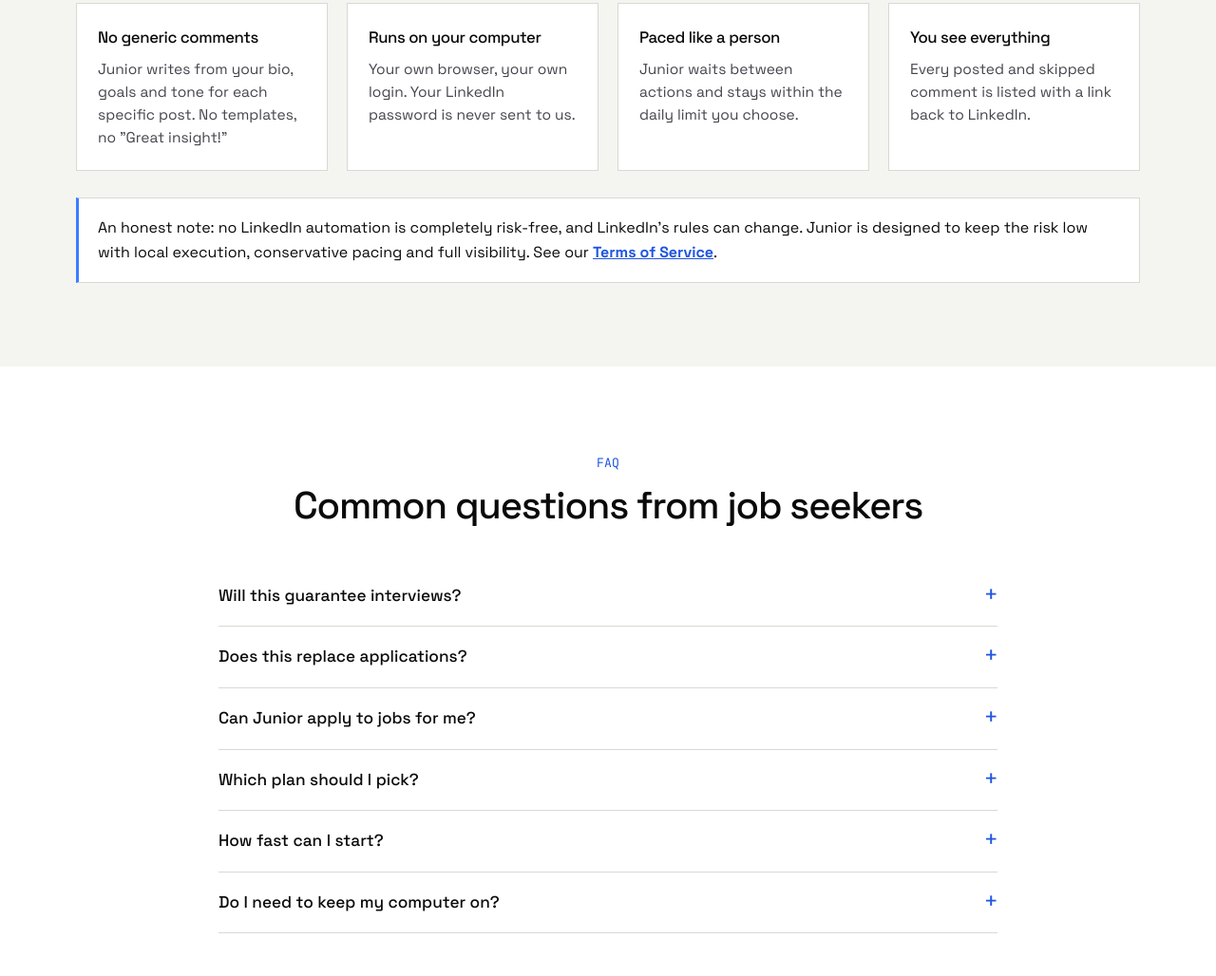
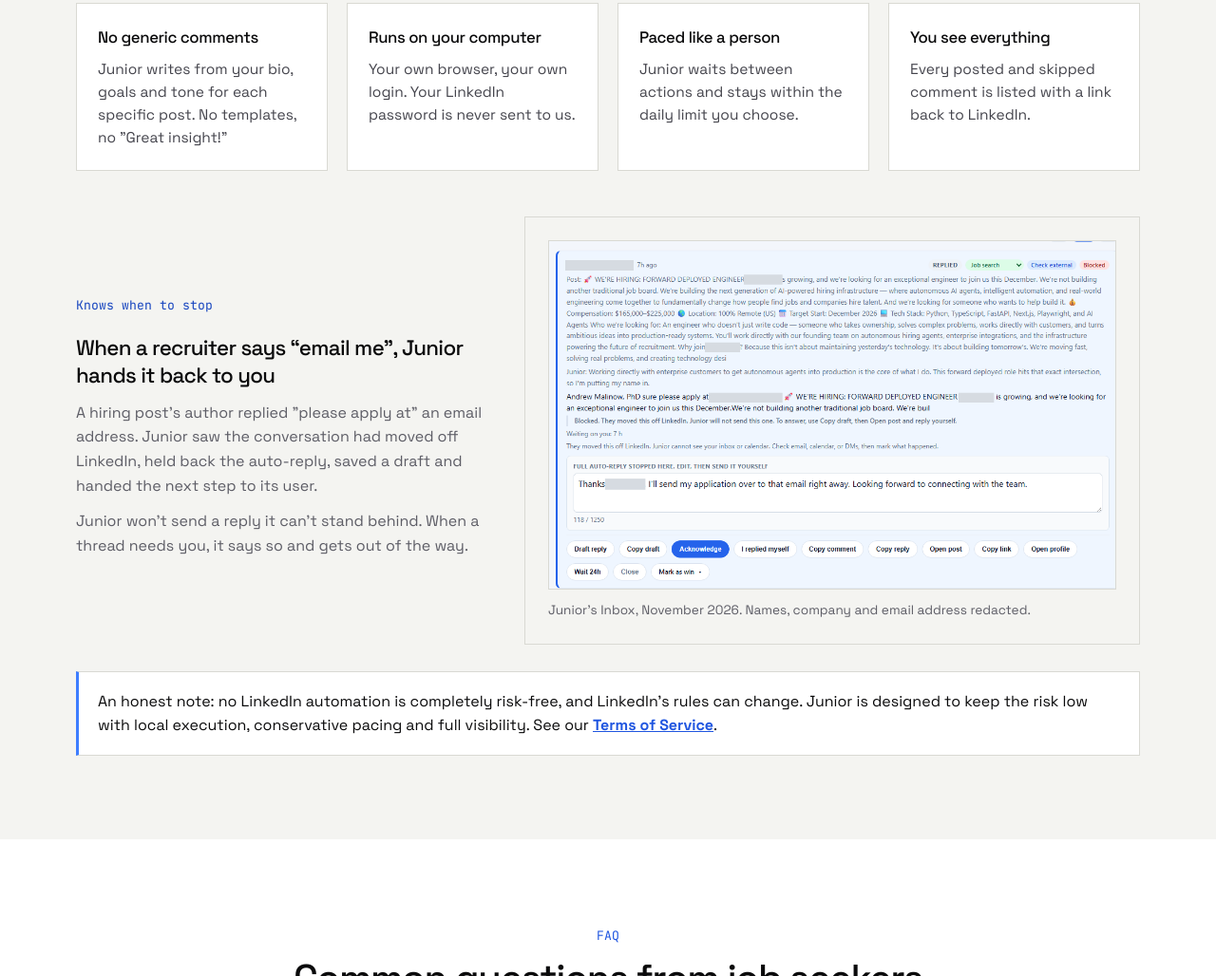
Before and after one commit to Andrew-AI-JR/heyjunior-website, a plain HTML site: page job-search.html in a window 1280 px wide. Shown: the part 5409-6437 px from the top of the page at 95% size. Drawn offline with Linux system fonts and the light colour scheme; no server answers.

Commit message:
Add "Knows when to stop" Inbox proof to the homepage and job-search page
A real Inbox card from Junior 3.2: the post author moved the conversation to
email, so Junior blocked the auto-reply, kept an editable draft and handed
the next step back. Names, company and email address are redacted, and the
internal review label is cropped out. Image opens full size on click.

Co-Authored-By: Claude Opus 5.5 <noreply@anthropic.com>

```diff
--- a/css/home.css
+++ b/css/home.css
@@ -263,6 +263,14 @@
     .hj .hj-tab { flex: 1 1 auto; padding: 10px 12px; }
 }
 
+/* "Knows when to stop": copy beside a redacted Inbox screenshot. */
+.hj .hj-handoff { display: grid; grid-template-columns: 0.8fr 1.2fr; gap: 40px; align-items: center; margin-top: 48px; }
+.hj .hj-handoff-copy h3 { margin: 8px 0 12px; font-size: 1.4rem; line-height: 1.3; }
+.hj .hj-handoff-copy p { color: var(--hj-slate); line-height: 1.6; margin: 0 0 12px; }
+@media (max-width: 980px) {
+    .hj .hj-handoff { grid-template-columns: 1fr; gap: 24px; }
+}
+
 /* What's new: a short hero and a list of releases. */
 .hj .hj-hero-compact { padding: 140px 0 56px; }
 .hj .hj-hero-compact .hj-hero-sub { max-width: 720px; }
--- a/job-search.html
+++ b/job-search.html
@@ -13,7 +13,7 @@
     <title>Junior for Job Seekers - Get noticed by hiring managers on LinkedIn</title>
     <link rel="canonical" href="https://heyjunior.ai/job-search.html">
     <link rel="stylesheet" href="css/styles.css?v=20261005-cro">
-    <link rel="stylesheet" href="css/home.css?v=20261109-33">
+    <link rel="stylesheet" href="css/home.css?v=20261124-handoff">
     <link rel="preconnect" href="https://fonts.googleapis.com">
     <link rel="preconnect" href="https://fonts.gstatic.com" crossorigin>
     <script defer src="js/analytics.js?v=20261005-pii"></script>
@@ -245,6 +245,18 @@
                         <p>Every posted and skipped comment is listed with a link back to LinkedIn.</p>
                     </div>
                 </div>
+                <div class="hj-handoff">
+                    <div class="hj-handoff-copy">
+                        <span class="hj-kicker">Knows when to stop</span>
+                        <h3>When a recruiter says “email me”, Junior hands it back to you</h3>
+                        <p>A hiring post's author replied "please apply at" an email address. Junior saw the conversation had moved off LinkedIn, held back the auto-reply, saved a draft and handed the next step to its user.</p>
+                        <p>Junior won't send a reply it can't stand behind. When a thread needs you, it says so and gets out of the way.</p>
+                    </div>
+                    <figure class="hj-proof-card">
+                        <a href="images/product/inbox-handoff.png" target="_blank" rel="noopener"><img src="images/product/inbox-handoff.png" alt="Junior's Inbox showing a reply that moved the conversation to email: Junior marked it Blocked, stopped the auto-reply and left an editable draft with buttons to copy it and open the post" width="1046" height="642" loading="lazy"></a>
+                        <figcaption>Junior's Inbox, November 2026. Names, company and email address redacted.</figcaption>
+                    </figure>
+                </div>
                 <p class="hj-safety-note">An honest note: no LinkedIn automation is completely risk-free, and LinkedIn's rules can change. Junior is designed to keep the risk low with local execution, conservative pacing and full visibility. See our <a href="terms.html">Terms of Service</a>.</p>
             </div>
         </section>
```
Also changed, not shown: agencies.html (+1 -1 lines), business.html (+1 -1 lines), consultants.html (+1 -1 lines), founders.html (+1 -1 lines), index.html (+13 -1 lines), individuals.html (+1 -1 lines), sales.html (+1 -1 lines), whats-new.html (+1 -1 lines), images/product/inbox-handoff.png (added).
